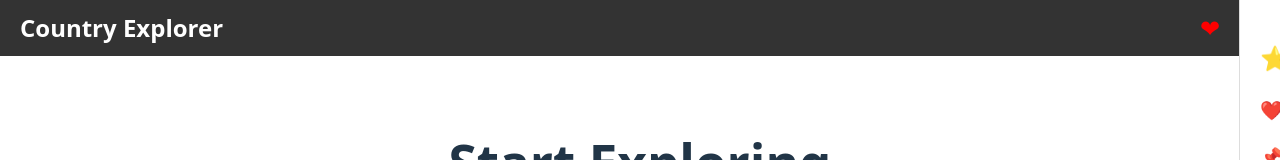
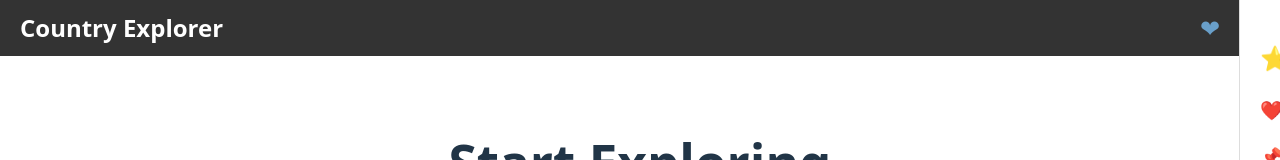
Before and after one commit to irenepixx/country-explorer, a React (Vite) app: page / in a window 1280 px wide. In both pictures the pointer is over the element 1209 px from the left and 28 px from the top of the page. Shown: the top 160 px of the page. Built offline with nearby package versions, Linux system fonts and the light colour scheme.

Commit message:
style: Change navbar color

```diff
--- a/navbar.css
+++ b/navbar.css
@@ -8,5 +8,5 @@
 }
 
 .heart-icon:hover {
-  color: red;
+  color: rgb(105, 159, 201);
 }
```
